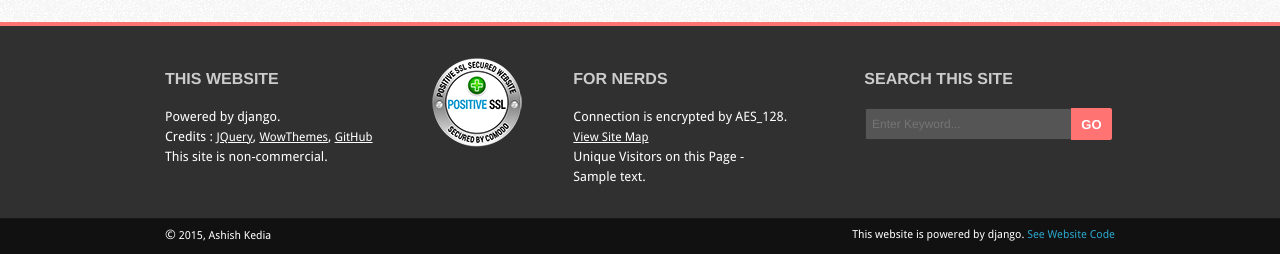
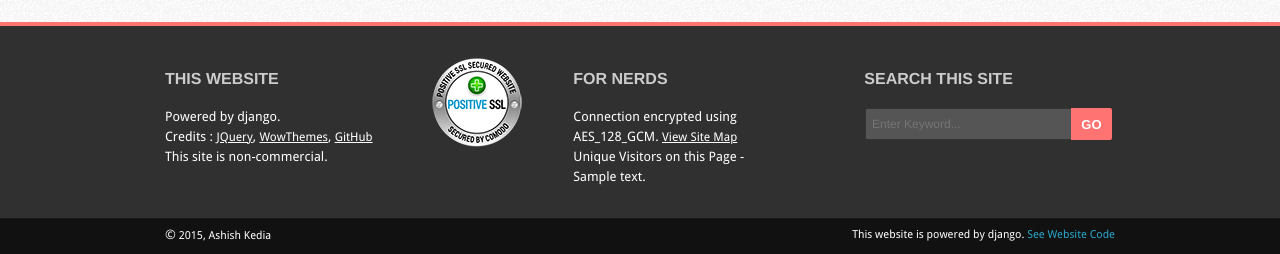
Before and after one commit to ashish1294/PersonalWebsite, a Django app: template mysite/templates/blog.html in a window 1280 px wide. Shown: the part 936-1190 px from the top of the page. Run offline with Django 3.2, Linux system fonts and the light colour scheme; the template is opened without the code that fills it: most values are stand-ins (such as "Sample title", 1, 10 or a date in 2020).

Commit message:
Footer Nerds Text Changed

```diff
--- a/mysite/templates/base.html
+++ b/mysite/templates/base.html
@@ -108,7 +108,7 @@
         </div>
         <div class="three columns">
             <h1>FOR NERDS</h1>
-            Connection is encrypted by AES_128. <br />
+            Connection encrypted using AES_128_GCM.
             <a href="/sitemap.xml">View Site Map</a> <br/>
             Unique Visitors on this Page - {{visitors}}
         </div>
```
